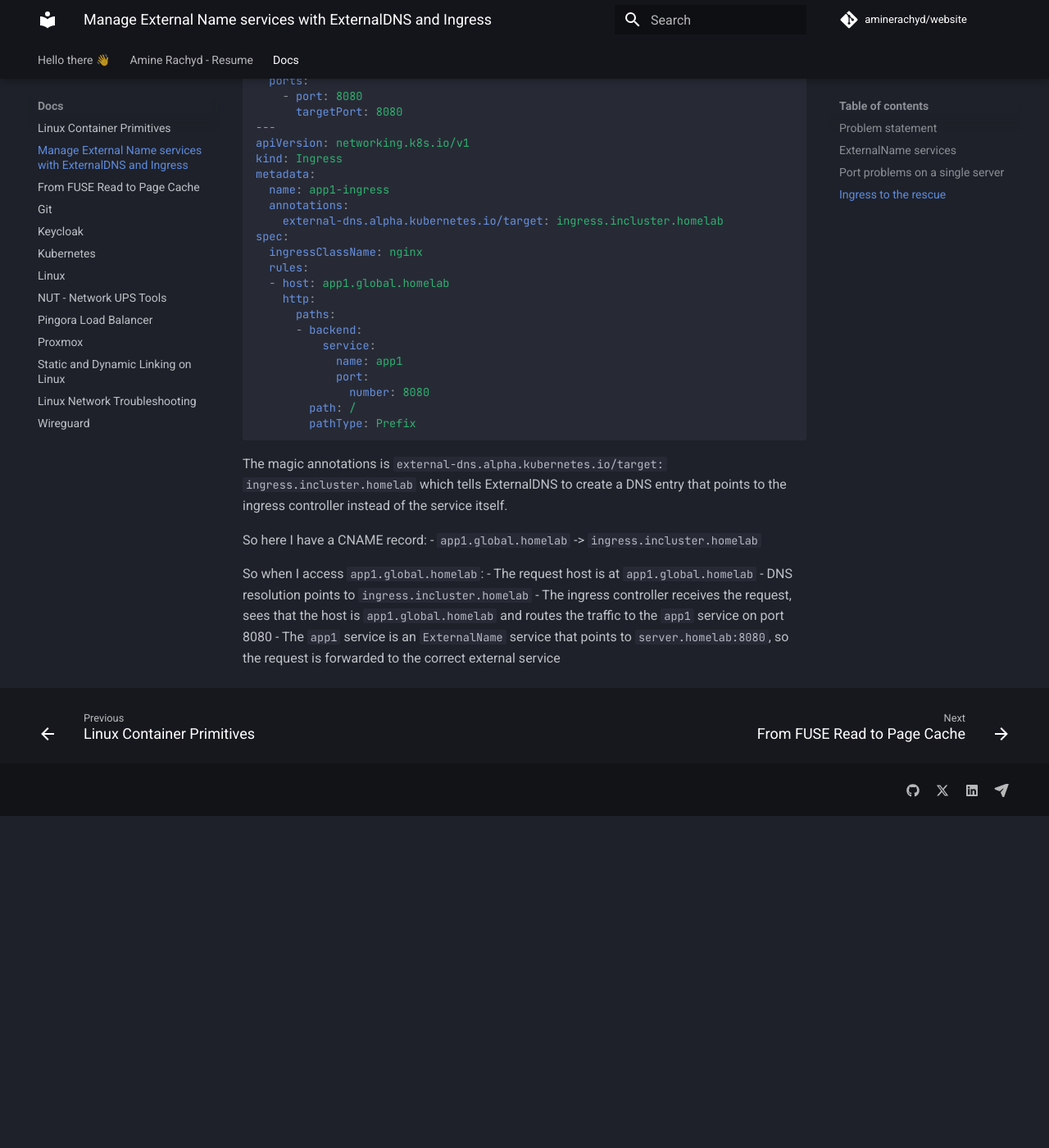
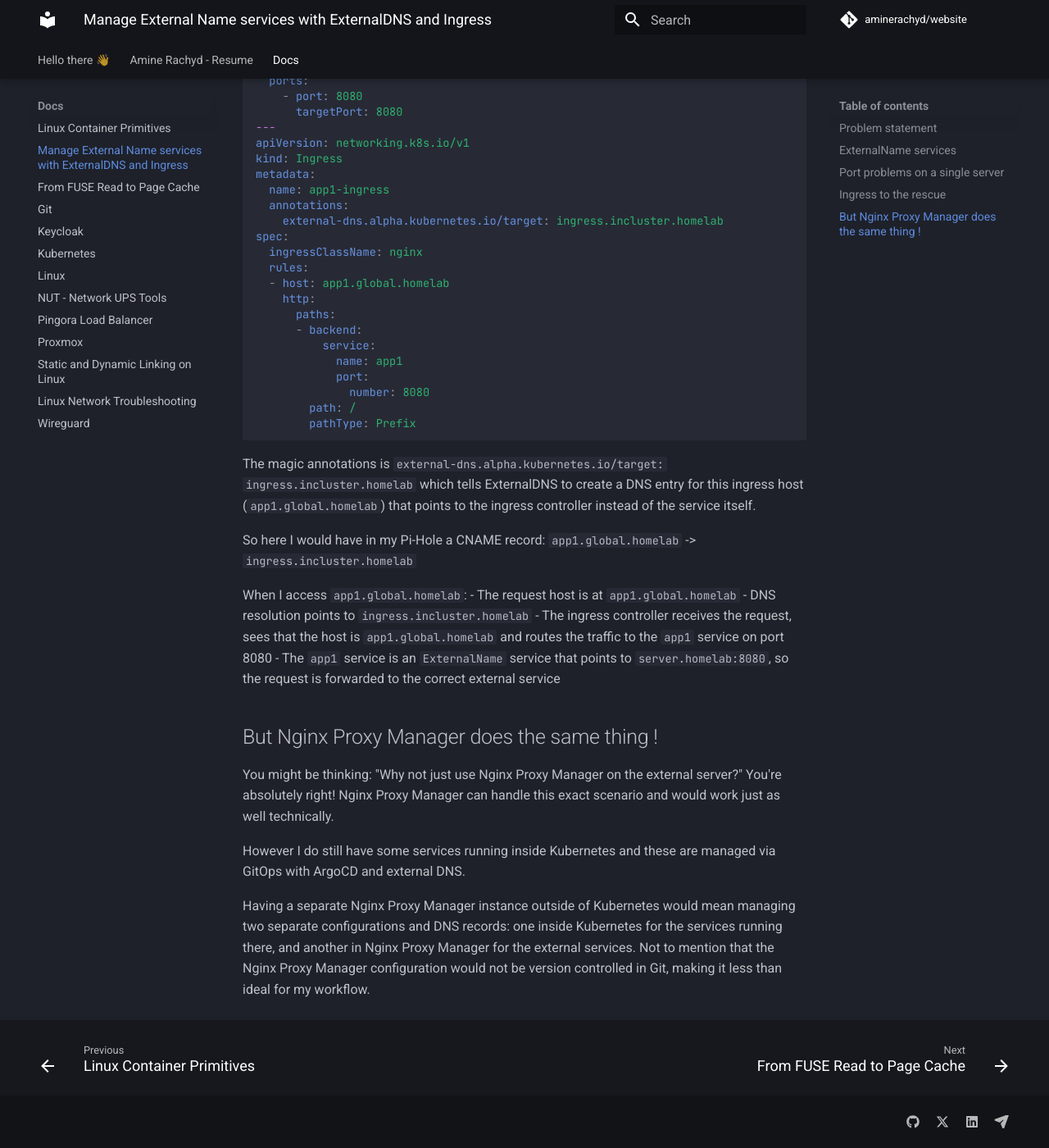
Before and after one commit to aminerachyd/website, an MkDocs documentation site: the page built from docs/Docs/externaldns_externalname_ingress.md, in a window 1280 px wide and 1400 px high, scrolled down 2756 px. Shown: the whole window at 82% size. Built offline with MkDocs 1.6.1 and Material for MkDocs 9.7.7, drawn with Linux system fonts in a browser that asks for light colours; comment, search, counter and statistics services are not loaded; before the commit the page ends 3751 px from its top, so only the background shows below that; some of the changed text lies outside the part shown.

Commit message:
docs: update external dns kubernetes post

````diff
--- a/docs/Docs/externaldns_externalname_ingress.md
+++ b/docs/Docs/externaldns_externalname_ingress.md
@@ -18,7 +18,7 @@ However, I recently migrated some of my services to another server and ran them
 
 Kubernetes provides a way to reference external services via `ExternalName` type services.
 
-These services essentially create a CNAME DNS record that points to the external service. They can be defined as such:
+These services essentially create somewhat of CNAME DNS record in the cluster that points to the external service. They can be defined as such:
 
 ```yaml
 apiVersion: v1
@@ -55,11 +55,11 @@ So far so good, until I'm supposed to host multiple applications via Docker on t
 
 ## Port problems on a single server
 
-Let's say I have two services running on `server.homelab`:
+Let's say I have two services running on `server.homelab` (which is outside the Kubernetes cluster):
 - `app1` exposed on port 8080 -> should be accessible via `server.homelab:8080`, I want to reach it via `app1.global.homelab`
 - `app2` exposed on port 9090 -> should be accessible via `server.homelab:9090`, I want to reach it via `app2.global.homelab`
 
-The two corresponding `ExternalName` services would be:
+The two corresponding `ExternalName` services would look like:
 
 ```yaml
 apiVersion: v1
@@ -101,7 +101,7 @@ To solve this problem, I can use an Ingress resource to route traffic based on t
 
 Instead of defining external DNS entries on the `ExternalName` services, I can instead create ingress rules that route traffic to the correct service based on the hostname.
 
-The aim is that instead of relying only on DNS resolution (which resolves only to IP addresses but ignores the port). I have to go through the ingress controller which can route traffic based on the hostname to the correct service and port.
+The aim is that instead of relying only on DNS resolution from my Pi-Hole (which resolves only to IP addresses but ignores the port), I have to go through the ingress controller which can route traffic based on the hostname to the correct service and port.
 
 If we consider that my ingress controller is exposed via `ingress.incluster.homelab`, I can define the following service and ingress resource for `app1`:
 
@@ -138,13 +138,20 @@ spec:
         pathType: Prefix
 ```
 
-The magic annotations is `external-dns.alpha.kubernetes.io/target: ingress.incluster.homelab` which tells ExternalDNS to create a DNS entry that points to the ingress controller instead of the service itself.
+The magic annotations is `external-dns.alpha.kubernetes.io/target: ingress.incluster.homelab` which tells ExternalDNS to create a DNS entry for this ingress host (`app1.global.homelab`) that points to the ingress controller instead of the service itself.
 
-So here I have a CNAME record:
-- `app1.global.homelab` -> `ingress.incluster.homelab`
+So here I would have in my Pi-Hole a CNAME record: `app1.global.homelab` -> `ingress.incluster.homelab`
 
-So when I access `app1.global.homelab`:
+When I access `app1.global.homelab`:
 - The request host is at `app1.global.homelab`
 - DNS resolution points to `ingress.incluster.homelab`
 - The ingress controller receives the request, sees that the host is `app1.global.homelab` and routes the traffic to the `app1` service on port 8080
 - The `app1` service is an `ExternalName` service that points to `server.homelab:8080`, so the request is forwarded to the correct external service
+
+## But Nginx Proxy Manager does the same thing !
+
+You might be thinking: "Why not just use Nginx Proxy Manager on the external server?" You're absolutely right! Nginx Proxy Manager can handle this exact scenario and would work just as well technically.
+
+However I do still have some services running inside Kubernetes and these are managed via GitOps with ArgoCD and external DNS.
+
+Having a separate Nginx Proxy Manager instance outside of Kubernetes would mean managing two separate configurations and DNS records: one inside Kubernetes for the services running there, and another in Nginx Proxy Manager for the external services. Not to mention that the Nginx Proxy Manager configuration would not be version controlled in Git, making it less than ideal for my workflow.
````
